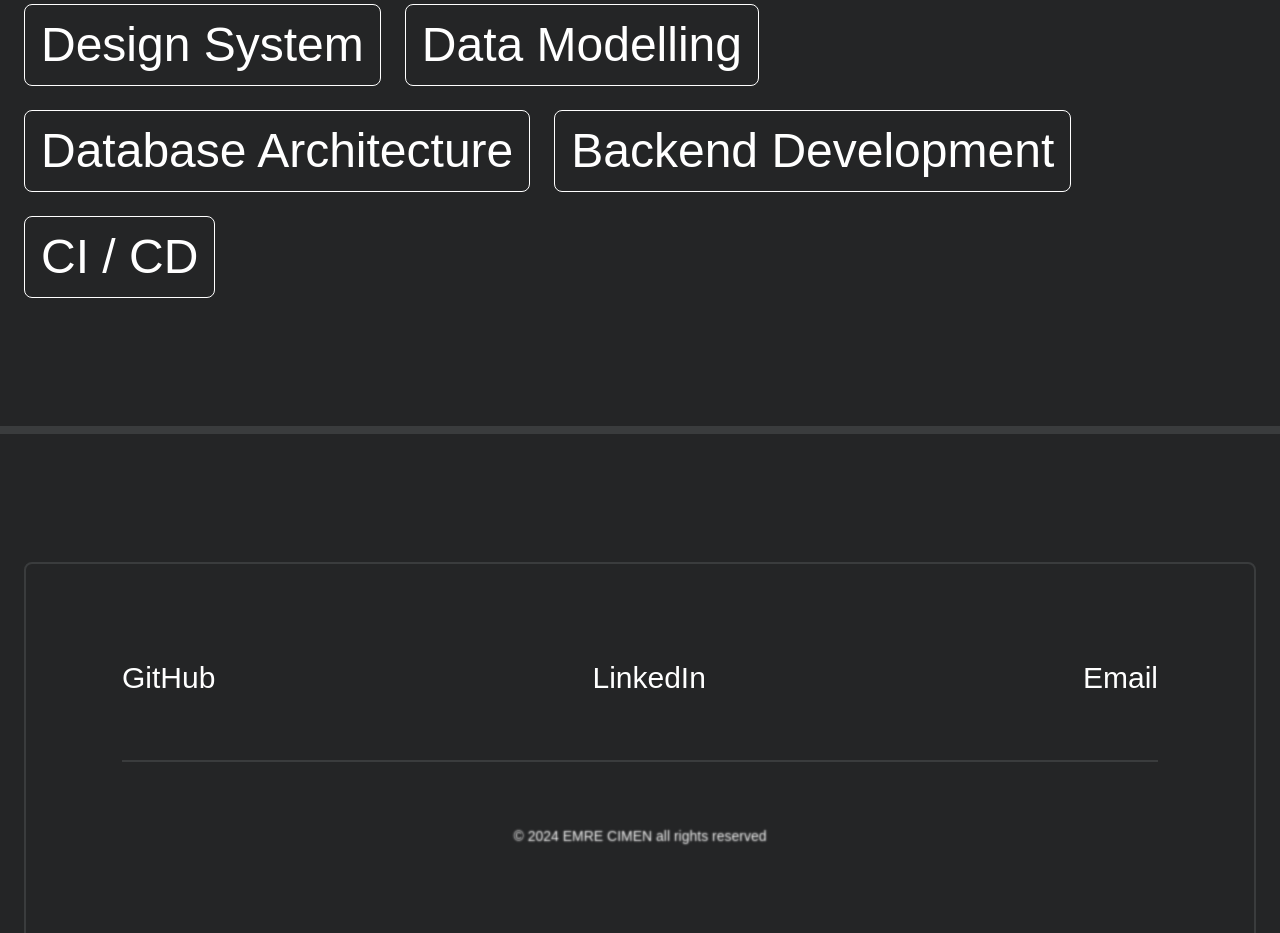
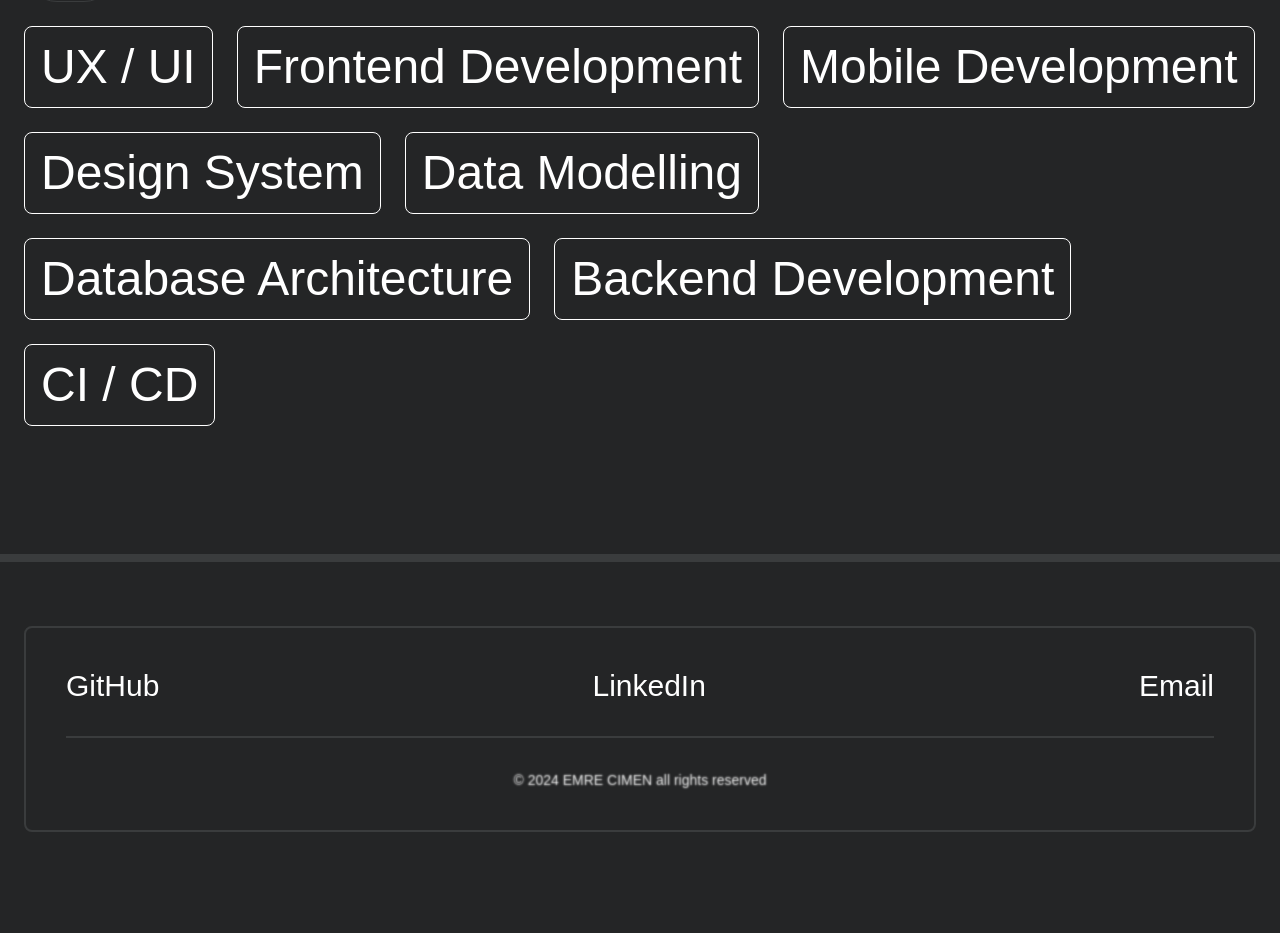
Before and after one commit to devcimen/portfolio-emrecimen, a Next.js app: page / in a window 1280 px wide. Shown: the part 1864-2797 px from the top of the page. After the commit the page ends 2760 px from the top, so only its background shows below. Built offline with nearby package versions, Linux system fonts and the light colour scheme; a web font is replaced by a local one.

Commit message:
Added layout component

```diff
--- a/src/components/ContactFooter.tsx
+++ b/src/components/ContactFooter.tsx
@@ -9,7 +9,7 @@ const ContactFooter: FC = () => {
     return (
         <>
             <motion.footer
-                className="flex flex-col my-14 lg:my-32 mx-6 p-4 lg:p-24 bg-gray-000 rounded-lg border-2 border-gray-100"
+                className="flex flex-col my-14 lg:my-16 mx-6 p-4 lg:p-10 bg-gray-000 rounded-lg border-2 border-gray-100"
                 {...animationConfigText}
             >
                 {/* <div className="mb-2">
@@ -28,7 +28,7 @@ const ContactFooter: FC = () => {
                 </div> */}
 
                 <motion.div
-                    className="flex justify-between space-x-8 font-extralight text-gray-FFF mb-4 lg:mb-16"
+                    className="flex justify-between space-x-8 font-extralight text-gray-FFF mb-4 lg:mb-8"
                     {...animationConfig}
                 >
                     <a href="https://github.com/devcimen" className="hover:underline lg:text-3xl">
@@ -46,7 +46,7 @@ const ContactFooter: FC = () => {
                     {...animationConfigSplit}
                 />
                 <motion.div
-                    className="text-gray-600 text-xs mt-4 lg:mt-16 text-blur-xs flex justify-center items-center lg:text-sm"
+                    className="text-gray-600 text-xs mt-4 lg:mt-8 text-blur-xs flex justify-center items-center lg:text-sm"
                     {...animationConfigText}
                 >
                     © 2024 EMRE CIMEN all rights reserved
--- a/src/components/Header.tsx
+++ b/src/components/Header.tsx
@@ -25,7 +25,7 @@ const Header: FC = () => {
                 {formattedDate}
             </motion.div>
             <motion.div
-                className="text-white text-2xl font-semibold leading-6 tracking-tight"
+                className="text-white text-2xl font-semibold leading-6 tracking-tight flex flex-row gap-10 items-center"
                 initial={{ opacity: 0 }}
                 animate={{ opacity: 1 }}
                 transition={{ duration: 1, delay: 0.3 }}
--- /dev/null
+++ b/src/components/Layout.tsx
@@ -0,0 +1,24 @@
+// Layout component
+// This component is a wrapper for all pages
+
+import { FC } from "react";
+import Header from "./Header";
+import ContactFooter from "./ContactFooter";
+
+interface LayoutProps {
+    children: React.ReactNode;
+}
+
+const Layout: FC<LayoutProps> = ({ children }) => {
+    return (
+        <div className="bg-gray-000 text-gray-FFF">
+            <div className="flex flex-col min-h-screen">
+                <Header />
+                {children}
+                <ContactFooter />
+            </div>
+        </div>
+    );
+};
+
+export default Layout;
--- a/src/pages/index.tsx
+++ b/src/pages/index.tsx
@@ -10,18 +10,18 @@ import Tag from '@/components/Tag';
 import Image from 'next/image';
 import ContactFooter from '@/components/ContactFooter';
 import { animationConfig, animationConfigSkills, animationConfigSplit, animationConfigText } from '@/utils/animationConfig';
+import Layout from '@/components/Layout';
 
 const Home: NextPage = () => {
     return (
-        <div className="bg-gray-000 text-gray-FFF">
-            <div className="flex flex-col min-h-screen">
+        <Layout>
+
                 <Head>
                     <title>HomePage</title>
                     <link rel="icon" href="/assets/huhn.ico" />
                     <meta name='theme-color' content='#242526' />
                     <meta name='apple-mobile-web-app-status-bar-style' content='#242526' />
                 </Head>
-                <Header />
                 {/* Main section */}
                 <section id='main' className="flex flex-col justify-between mb-10 lg:mb-32" style={{ minHeight: 'calc(100vh - 64px)' }}>
                     <div className='flex items-center justify-center' style={{ marginTop: '30vh' }}>
@@ -100,7 +100,7 @@ const Home: NextPage = () => {
                 </section>
 
                 {/* Skills section */}
-                <section id='skills' className="flex flex-col relative mb-14 lg:mb-32 px-6">
+                <section id='skills' className="flex flex-col relative my-14 lg:my-32 px-6">
                     <div className='flex items-start w-full'>
                         <Tag text=".skills" type='primary' />
                     </div>
@@ -125,11 +125,8 @@ const Home: NextPage = () => {
                     className="w-full h-0.5 lg:h-2 bg-gray-100"
                     {...animationConfigSplit}
                 />
-                {/* Contact Footer */}
-                <ContactFooter />
-
-            </div>
-        </div>
+            {/* </div> */}
+        </Layout>
     );
 };
 
```
